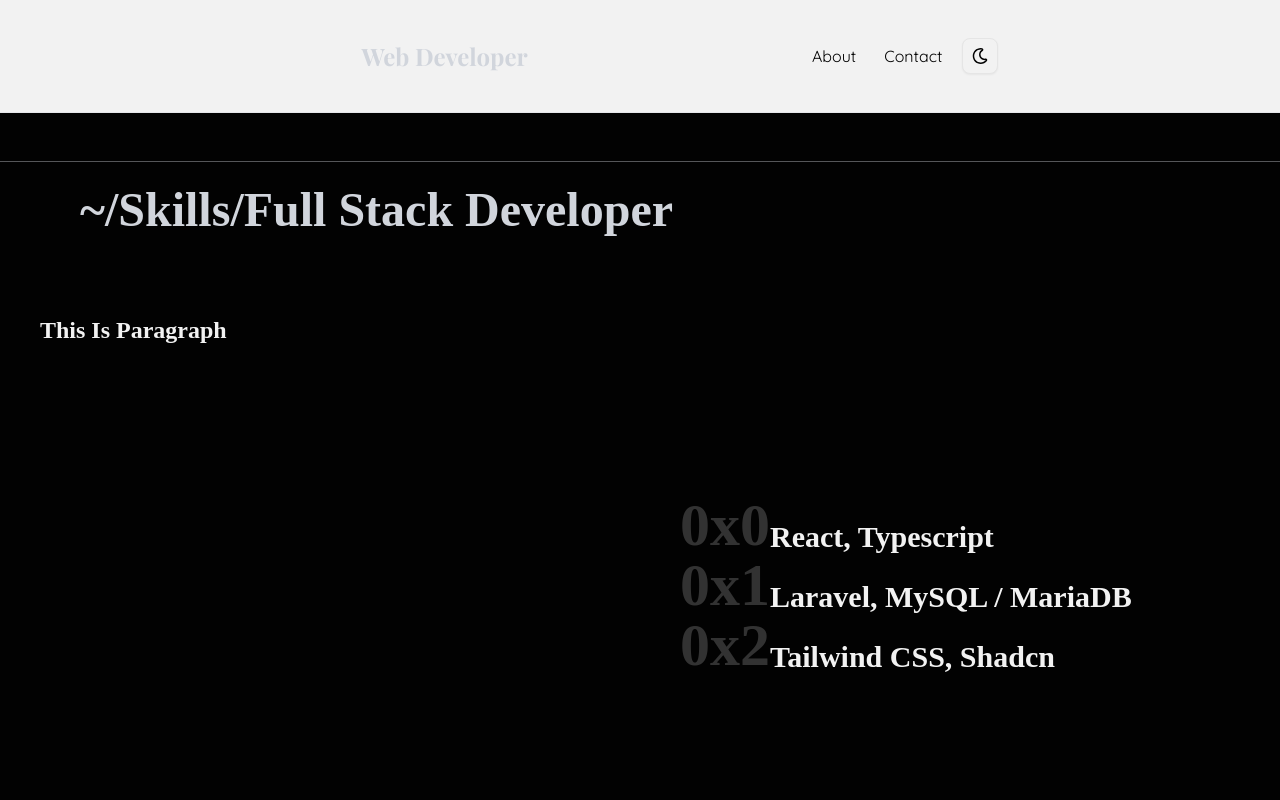
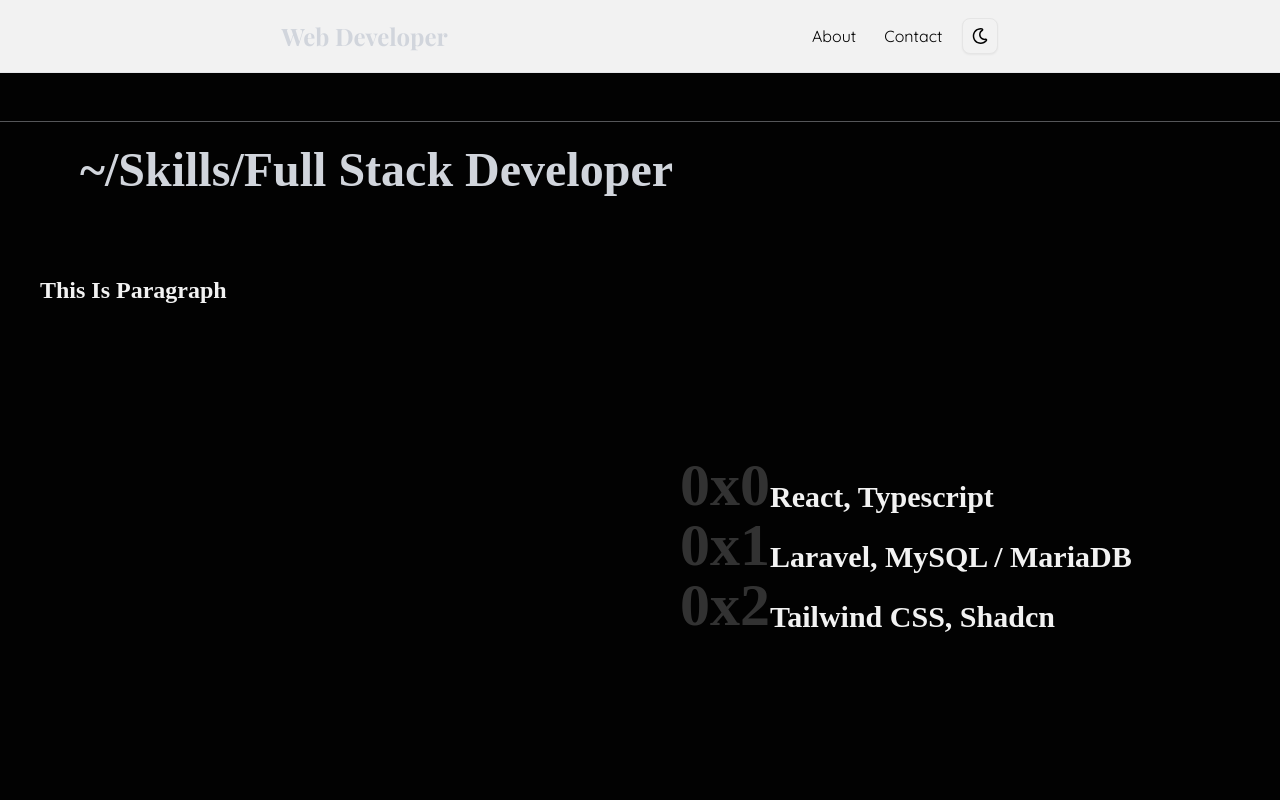
Before and after one commit to amr0khaled/me, a React (Vite) app: page / in a window 1280 px wide. Shown: the top 800 px of the page. Built offline with nearby package versions, Linux system fonts and the light colour scheme; a web font is replaced by a local one.

Commit message:
fixed title margin issue

```diff
--- a/src/style/layout/header.css
+++ b/src/style/layout/header.css
@@ -17,7 +17,7 @@
     }
 
     .title {
-      @apply flex justify-between items-center gap-4 font-[Playfair_Display] font-bold text-2xl;
+      @apply flex justify-between items-center gap-4 font-[Playfair_Display] font-bold text-2xl m-0;
     }
   }
 }
```
